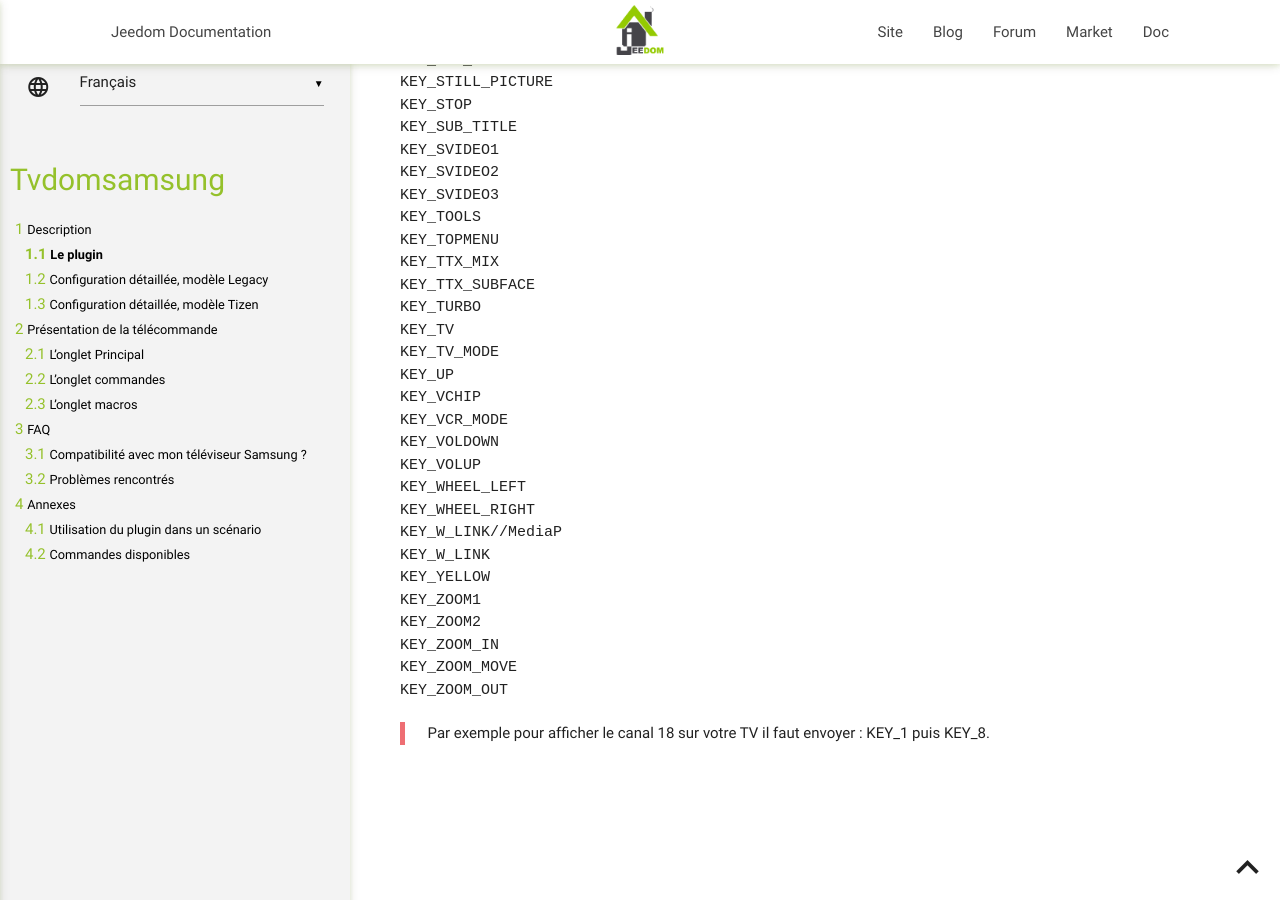
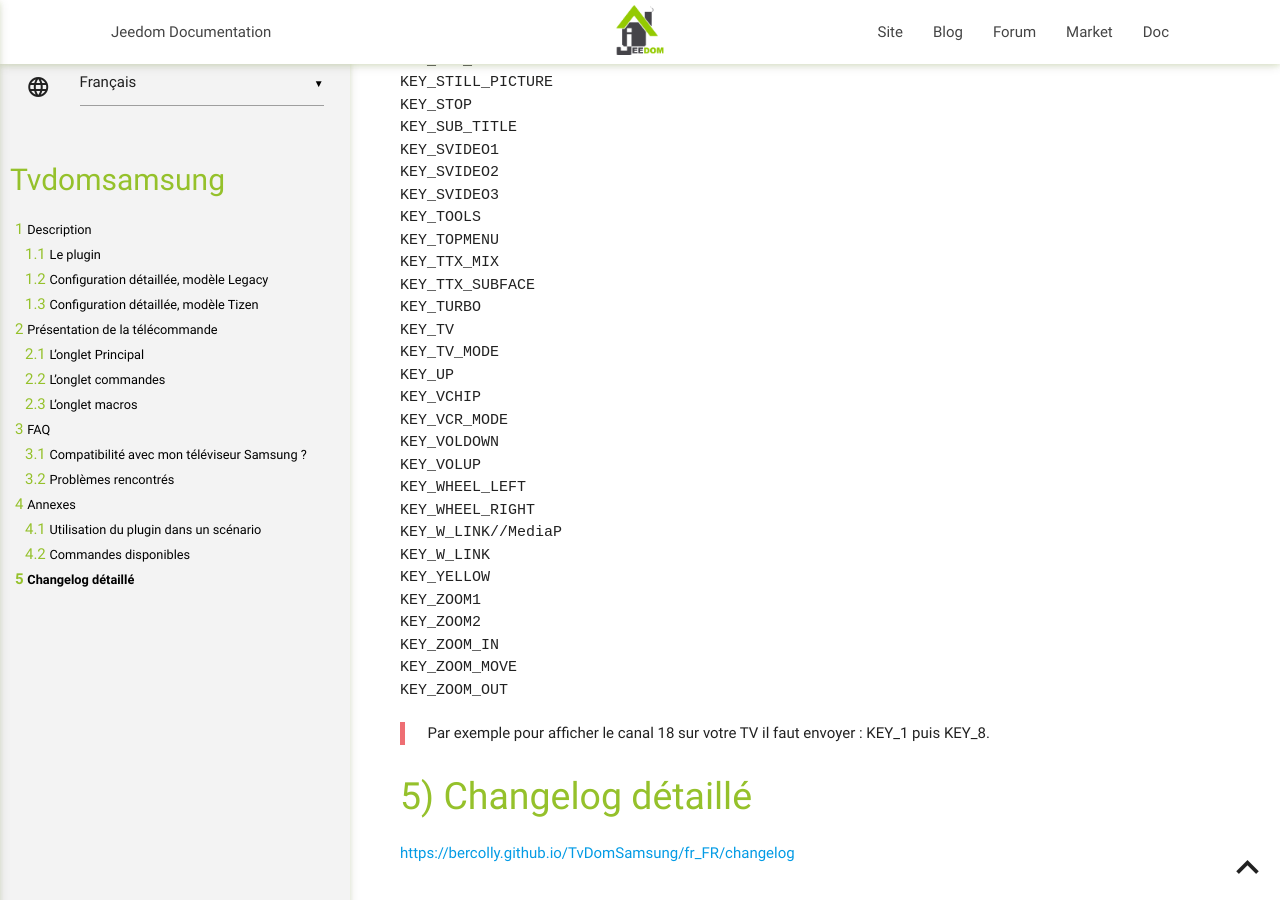
Before and after one commit to Berco63/TvDomSamsung, a Jekyll site: the page built from docs/fr_FR/index.md, in a window 1280 px wide and 900 px high, scrolled down 20993 px. Built offline with Jekyll 4.4.1, drawn with Linux system fonts in a browser that asks for light colours; our own code applies the rules of GitHub Pages for plain Markdown files.

Commit message:
Update index.md

```diff
--- a/docs/fr_FR/index.md
+++ b/docs/fr_FR/index.md
@@ -360,8 +360,6 @@ Les commandes sont stockées sous forme de liste au format suivant :
 
 
 
-
-
 # FAQ
 
 ## Compatibilité avec mon téléviseur Samsung ?
@@ -679,3 +677,9 @@ Voici la liste des commandes qui peuvent être envoyées aux téléviseurs Samsu
 >Par exemple pour afficher le canal 18 sur votre TV il faut envoyer : KEY_1 puis KEY_8.
 >
 >
+
+
+
+# Changelog détaillé
+
+<https://bercolly.github.io/TvDomSamsung/fr_FR/changelog>
```
